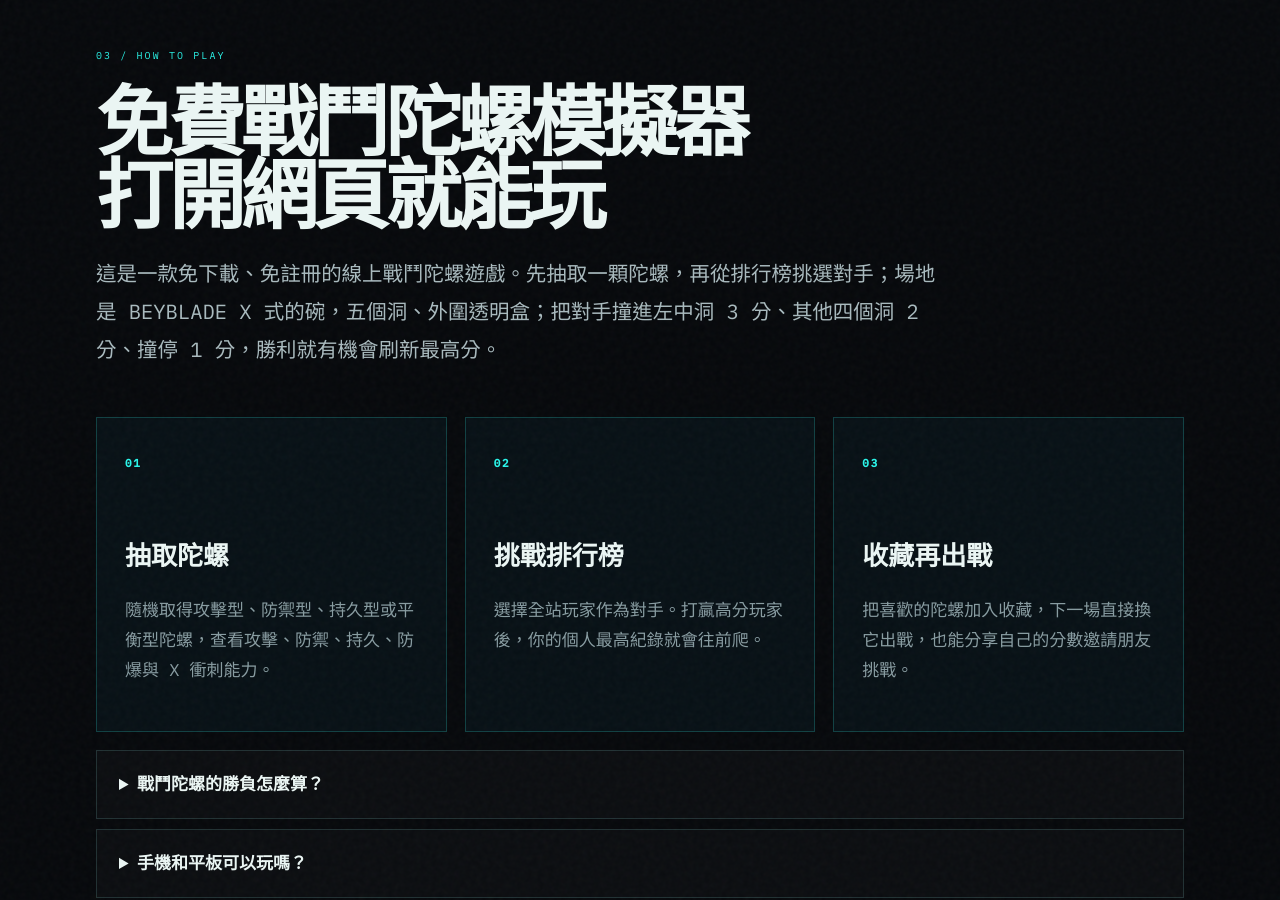
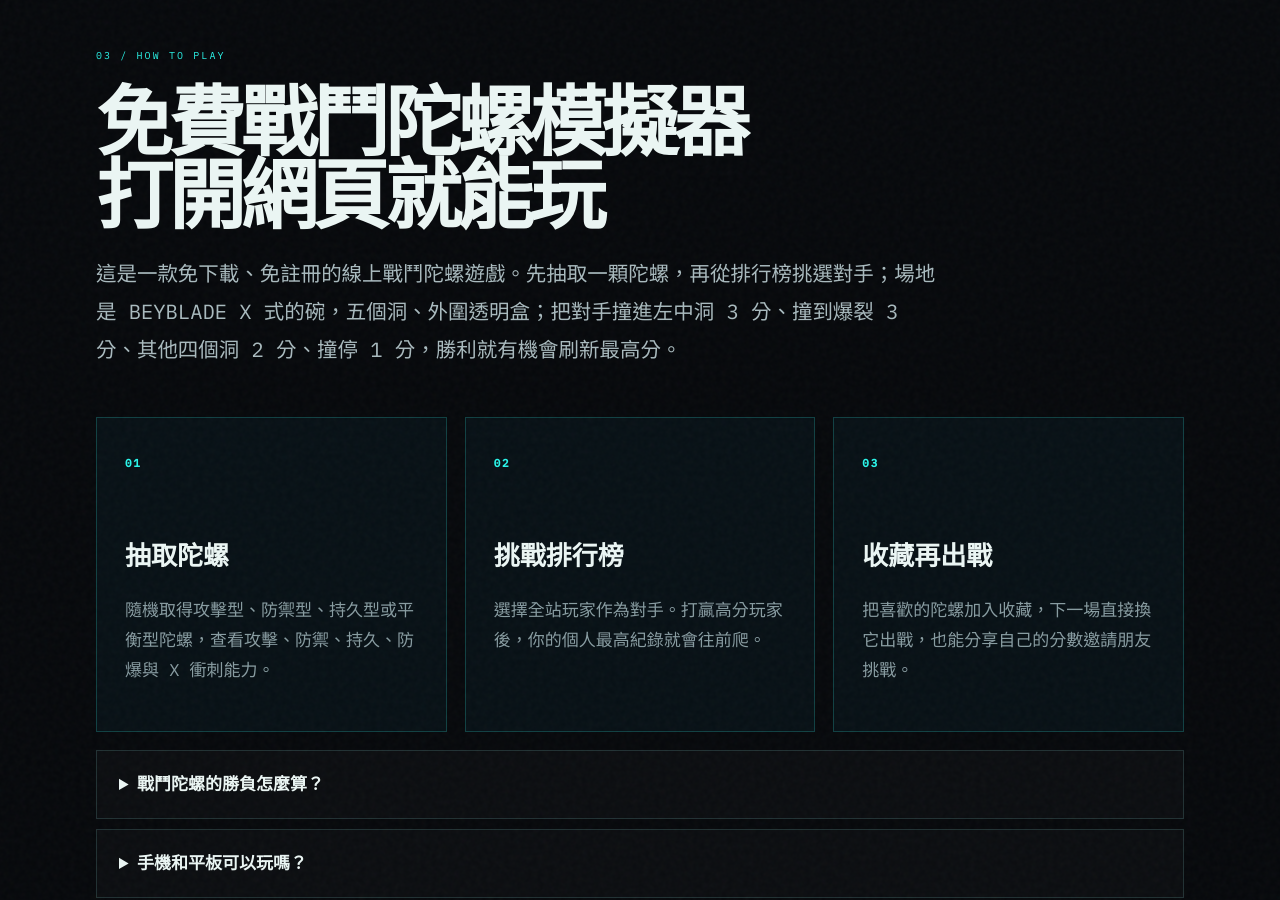
Before and after one commit to coomySF/coomySF.github.io, a Jekyll site: the page built from battle-top.html, in a window 1280 px wide and 900 px high, scrolled down 979 px. Built offline with Jekyll 4.4.1, drawn with Linux system fonts in a browser that asks for light colours; a script that is not in the unit is left out; part of the change alters nothing that is shown.

Commit message:
feat: burst finish (+3)
Burst is back as a finish: attack + X Dash pressure against the defender's
防爆 / defense / stamina. A burst ends the match immediately for 3 points.
Animation phase: victim shakes and swells, then blows apart with sparks and
a "+3 BURST" float; the attacker settles mid-stadium. Copy and FAQ updated.

Co-Authored-By: Claude Fable 5.1 <noreply@anthropic.com>
Claude-Session: https://claude.ai/code/session_01HK57JHMnFbwhVsurtocmVF

```diff
--- a/assets/js/battle-top.js
+++ b/assets/js/battle-top.js
@@ -385,8 +385,14 @@
 
   // 場地規則：撞進左上 / 左下 / 右上 / 右下洞 2 分、左中洞 3 分、把對手撞停 1 分；外圍透明盒會把陀螺彈回來，沒有「撞出場」
   // 一場是一連串事件：被撞進洞的還有機會彈回場內，所以分數會累加；有齒輪固軸的可以咬上藍色齒緣（X 軌道）衝刺再撞
-  const FINISH_POINTS = { 'pocket-top': 2, 'pocket-mid': 3, 'pocket-bottom': 2, 'pocket-right-top': 2, 'pocket-right-bottom': 2, spin: 1 };
-  const FINISH_LABELS = { 'pocket-top': '左上洞', 'pocket-mid': '左中洞', 'pocket-bottom': '左下洞', 'pocket-right-top': '右上洞', 'pocket-right-bottom': '右下洞', spin: '撞停' };
+  const FINISH_POINTS = { 'pocket-top': 2, 'pocket-mid': 3, 'pocket-bottom': 2, 'pocket-right-top': 2, 'pocket-right-bottom': 2, burst: 3, spin: 1 };
+  const FINISH_LABELS = { 'pocket-top': '左上洞', 'pocket-mid': '左中洞', 'pocket-bottom': '左下洞', 'pocket-right-top': '右上洞', 'pocket-right-bottom': '右下洞', burst: '爆裂', spin: '撞停' };
+  // 爆裂：攻擊 + X 衝刺壓過對方的防爆，陀螺當場散開，+3 且比賽結束
+  function burstChance(attacker, defender) {
+    const pressure = (attacker.stats.attack * .48 + attacker.stats.xdash * .22) * (1 + typeEdge(attacker, defender) * .7);
+    const resistance = defender.stats.burst * .72 + defender.stats.defense * .18 + defender.stats.stamina * .1;
+    return clamp(.015, .3, .06 + (pressure - resistance) / 230);
+  }
   const SIDE_POCKETS = ['pocket-top', 'pocket-bottom', 'pocket-right-top', 'pocket-right-bottom'];
   function pickPocket(attacker) {
     const midWeight = clamp(.12, .4, .16 + attacker.stats.xdash / 300);
@@ -416,11 +422,19 @@
       if (onRail) events.push({ type: 'rail', rider: railSide, impact });
       const boost = victim => (onRail && victim !== railSide ? 1.6 : 1);
       const rolls = [
-        { victim: 'enemy', margin: chance.enemy * boost('enemy') - Math.random() },
-        { victim: 'player', margin: chance.player * boost('player') - Math.random() }
+        { victim: 'enemy', kind: 'pocket', margin: chance.enemy * boost('enemy') - Math.random() },
+        { victim: 'player', kind: 'pocket', margin: chance.player * boost('player') - Math.random() },
+        { victim: 'enemy', kind: 'burst', margin: burstChance(player, enemy) * boost('enemy') - Math.random() },
+        { victim: 'player', kind: 'burst', margin: burstChance(enemy, player) * boost('player') - Math.random() }
       ].filter(item => item.margin > 0).sort((a, b) => b.margin - a.margin);
       if (!rolls.length) { events.push({ type: 'clash', impact }); continue; }
       const victim = rolls[0].victim, attacker = victim === 'player' ? 'enemy' : 'player';
+      if (rolls[0].kind === 'burst') {
+        points[attacker] += FINISH_POINTS.burst;
+        events.push({ type: 'burst', victim, attacker, points: FINISH_POINTS.burst, label: FINISH_LABELS.burst, impact });
+        ended = true;
+        continue;
+      }
       const pocket = pickPocket(sides[attacker]);
       const escaped = Math.random() < escapeChance(sides[victim]);
       points[attacker] += FINISH_POINTS[pocket];
@@ -436,7 +450,7 @@
     const last = events[events.length - 1];
     const playerWon = points.player !== points.enemy ? points.player > points.enemy : last.attacker === 'player';
     const playerWinChance = clamp(.12, .88, (1 + chance.enemy + spin.player / 120) / (2 + chance.player + chance.enemy + (spin.player + spin.enemy) / 120));
-    return { playerWon, events, playerPoints: points.player, enemyPoints: points.enemy, outcome: last.type === 'spin' ? 'spin' : last.pocket, finishPoints: last.points, finishLabel: last.label, railSide, playerWinChance, typeEdge: typeEdge(player, enemy) };
+    return { playerWon, events, playerPoints: points.player, enemyPoints: points.enemy, outcome: last.type === 'pocket' ? last.pocket : last.type, finishPoints: last.points, finishLabel: last.label, railSide, playerWinChance, typeEdge: typeEdge(player, enemy) };
   }
 
   function polarPoints(count, outer, inner) {
@@ -856,6 +870,7 @@
     const story = (model?.events || []).filter(event => event.type !== 'clash').map(event => {
       if (event.type === 'rail') return `${who(event.rider)}咬上藍色齒緣沿軌道衝刺`;
       if (event.type === 'pocket') return `${who(event.attacker)}把${who(event.victim)}撞進${event.label} +${event.points}${event.escaped ? `，${who(event.victim)}又彈了出來` : ''}`;
+      if (event.type === 'burst') return `${who(event.attacker)}把${who(event.victim)}撞到爆裂 +${event.points}`;
       return `${who(event.victim)}被撞停，${who(event.attacker)} +${event.points}`;
     }).join('；');
     const outcomeCopy = `${story}。你 ${model?.playerPoints ?? 0}：對手 ${model?.enemyPoints ?? 0}。`;
@@ -987,6 +1002,11 @@
         if (last?.kind !== 'rail') phases.push({ kind: 'chaos', dur: 1250, index: chaosCount++, clash: true });
         phases.push({ kind: 'pocket', dur: 1150, event });
         if (event.escaped) phases.push({ kind: 'escape', dur: 700, event });
+        return;
+      }
+      if (event.type === 'burst') {
+        if (last?.kind !== 'rail') phases.push({ kind: 'chaos', dur: 1250, index: chaosCount++, clash: true });
+        phases.push({ kind: 'burst', dur: 1200, event });
         return;
       }
       if (event.type === 'spin') { phases.push({ kind: 'chaos', dur: 1000, index: chaosCount++ }); phases.push({ kind: 'spin', dur: 1100, event }); }
@@ -1030,6 +1050,7 @@
         victim.pocketed = false; els.status.textContent = 'BOUNCED BACK';
       }
       if (current.kind === 'spin') els.status.textContent = 'SPIN FINISH';
+      if (current.kind === 'burst') { current.blown = false; els.status.textContent = 'BURST FINISH'; }
     };
     const endPhase = () => {
       if (!current) return;
@@ -1113,6 +1134,28 @@
         victim.scale = lerp(.6, 1, w);
         victim.stage.opacity(lerp(.65, 1, w));
         victim.wobble = 12 * (1 - k);
+      } else if (current.kind === 'burst') {
+        // 爆裂：受害者狂抖、瞬間脹大，然後零件散開（火花四射）、縮小變暗留在原地
+        const event = current.event, victim = actorOf(event.victim), attacker = actorOf(event.attacker);
+        const vx0 = event.victim === 'player' ? from.px : from.ex, vy0 = event.victim === 'player' ? from.py : from.ey;
+        const ax0 = event.attacker === 'player' ? from.px : from.ex, ay0 = event.attacker === 'player' ? from.py : from.ey;
+        const shakePhase = clamp(0, 1, k / .35), blow = clamp(0, 1, (k - .35) / .65);
+        victim.x = vx0 + Math.sin(k * Math.PI * 22) * 9 * (1 - blow);
+        victim.y = vy0 + Math.cos(k * Math.PI * 18) * 6 * (1 - blow);
+        victim.wobble = 14 + shakePhase * 16;
+        victim.scale = blow ? lerp(1.18, .55, easeOut(blow)) : lerp(1, 1.18, shakePhase);
+        victim.stage.opacity(1 - .7 * blow * blow);
+        attacker.x = lerp(ax0, A.cx + (event.attacker === 'player' ? -40 : 40), easeOut(k));
+        attacker.y = lerp(ay0, A.cy, easeOut(k)) + Math.sin(k * Math.PI) * 12;
+        attacker.wobble = 0;
+        if (blow > 0 && !current.blown) {
+          current.blown = true;
+          burst(victim.x, victim.y, '#ffffff', 1.7); burst(victim.x, victim.y, attacker.top.color, 1.3);
+          lightningStrike(victim.x, victim.y - 10, '#ff8a3d');
+          const floatText = state.scene.impact.text('+3 BURST').font({ family: 'IBM Plex Mono', size: 30, weight: 700 }).fill('#ff8a3d').center(victim.x, victim.y - 40).attr({ 'paint-order': 'stroke', stroke: '#03080d', 'stroke-width': 6 });
+          floatText.animate(1100).ease('>').dy(-70).opacity(0).after(() => floatText.remove());
+          playCue('impact'); playCue('fire'); setTimeout(() => playCue('zap'), 90); shake(420);
+        }
       } else if (current.kind === 'spin') {
         const event = current.event, loser = actorOf(event.victim), winner = actorOf(event.attacker);
         spinFactor[event.victim] = Math.max(.025, 1 - k);
--- a/battle-top.html
+++ b/battle-top.html
@@ -18,7 +18,7 @@ keywords:
   - 想法變產品
   - MVP 快速上線
 ---
-<link rel="stylesheet" href="{{ '/assets/css/battle-top.css' | relative_url }}?v=20260906-2">
+<link rel="stylesheet" href="{{ '/assets/css/battle-top.css' | relative_url }}?v=20260906-3">
 <script>document.documentElement.classList.add('battle-top-page');</script>
 <script type="application/ld+json">
 {
@@ -47,7 +47,7 @@ keywords:
   "@type": "FAQPage",
   "mainEntity": [
     {"@type":"Question","name":"這個戰鬥陀螺模擬器怎麼玩？","acceptedAnswer":{"@type":"Answer","text":"選擇頭像和暱稱後進入競技場，抽一顆陀螺、挑選排行榜對手，再按下戰鬥開始。勝利後可以刷新自己的最高分。"}},
-    {"@type":"Question","name":"戰鬥陀螺的勝負怎麼計算？","acceptedAnswer":{"@type":"Answer","text":"場地是 BEYBLADE X 式的碗，左上、左中、左下、右上、右下共五個洞，外圍有透明盒不會撞出場。把對手撞進左中洞得 3 分、其他四個洞得 2 分、把對手撞停得 1 分。模擬器綜合攻擊、防禦、持久、防爆、X 衝刺與類型特性計算，再加入少量隨機變化。"}},
+    {"@type":"Question","name":"戰鬥陀螺的勝負怎麼計算？","acceptedAnswer":{"@type":"Answer","text":"場地是 BEYBLADE X 式的碗，左上、左中、左下、右上、右下共五個洞，外圍有透明盒不會撞出場。把對手撞進左中洞得 3 分、撞到爆裂得 3 分、其他四個洞得 2 分、把對手撞停得 1 分。模擬器綜合攻擊、防禦、持久、防爆、X 衝刺與類型特性計算，再加入少量隨機變化。"}},
     {"@type":"Question","name":"需要下載或註冊嗎？","acceptedAnswer":{"@type":"Answer","text":"不用下載，也不用註冊。使用手機、平板或電腦瀏覽器打開網頁就能免費玩。"}}
   ]
 }
@@ -161,7 +161,7 @@ keywords:
         <button class="action-button action-button--collection" id="collection-picker-button" type="button">強化陀螺</button>
       </div>
       <div class="launch-countdown" id="launch-countdown" aria-live="assertive" aria-atomic="true"></div>
-      <p class="arena-rules">左中洞 <b>+3</b> · 其他四個洞 <b>+2</b> · 撞停 <b>+1</b> · 進洞可能彈回來，分數累加 · 齒輪固軸會咬上藍線衝刺</p>
+      <p class="arena-rules">左中洞 <b>+3</b> · 爆裂 <b>+3</b> · 其他四個洞 <b>+2</b> · 撞停 <b>+1</b> · 進洞可能彈回來，分數累加 · 齒輪固軸會咬上藍線衝刺</p>
       <div class="arena-hud" aria-hidden="true">
         <span>STADIUM // X</span>
         <span id="arena-status">AWAITING CORE</span>
@@ -220,7 +220,7 @@ keywords:
       <div class="product-parts" id="top-parts"><span class="part-chip"><small>上蓋<i>Blade</i></small><strong>—</strong></span><span class="part-chip"><small>軸心<i>Ratchet</i></small><strong>—</strong></span><span class="part-chip"><small>固軸<i>Bit</i></small><strong>—</strong></span></div>
       <div class="stat-grid" id="stat-grid"></div>
       <p class="core-skill"><span>PRODUCT CHARACTER</span><strong id="top-skill">——</strong></p>
-      <p class="product-source">攻擊、防禦、持久、防爆、X 衝刺與類型相剋會共同決定對手被撞進哪個洞、或先被撞停：左上、左下、右上、右下洞 2 分、左中洞 3 分、撞停 1 分；被撞進洞的還有機會彈回場內，一場的分數會累加；有齒輪固軸的陀螺會咬上藍色齒緣沿軌道衝刺。每次碰撞另含少量隨機。數值依官方商品特性轉換為遊戲模擬值，並非官方戰力或實測勝率。非官方同人模擬器；商品名稱與圖片 © TOMY。</p>
+      <p class="product-source">攻擊、防禦、持久、防爆、X 衝刺與類型相剋會共同決定對手被撞進哪個洞、或先被撞停：左上、左下、右上、右下洞 2 分、左中洞 3 分、爆裂 3 分、撞停 1 分；被撞進洞的還有機會彈回場內，一場的分數會累加；有齒輪固軸的陀螺會咬上藍色齒緣沿軌道衝刺。每次碰撞另含少量隨機。數值依官方商品特性轉換為遊戲模擬值，並非官方戰力或實測勝率。非官方同人模擬器；商品名稱與圖片 © TOMY。</p>
     </article>
 
     <div class="battle-collection-picker" id="battle-collection-picker" role="dialog" aria-modal="true" aria-labelledby="collection-picker-title" hidden>
@@ -335,14 +335,14 @@ keywords:
   <section class="battle-guide" aria-labelledby="battle-guide-title">
     <p class="section-index">03 / HOW TO PLAY</p>
     <h2 id="battle-guide-title">免費戰鬥陀螺模擬器<br>打開網頁就能玩</h2>
-    <p class="battle-guide__lead">這是一款免下載、免註冊的線上戰鬥陀螺遊戲。先抽取一顆陀螺，再從排行榜挑選對手；場地是 BEYBLADE X 式的碗，五個洞、外圍透明盒；把對手撞進左中洞 3 分、其他四個洞 2 分、撞停 1 分，勝利就有機會刷新最高分。</p>
+    <p class="battle-guide__lead">這是一款免下載、免註冊的線上戰鬥陀螺遊戲。先抽取一顆陀螺，再從排行榜挑選對手；場地是 BEYBLADE X 式的碗，五個洞、外圍透明盒；把對手撞進左中洞 3 分、撞到爆裂 3 分、其他四個洞 2 分、撞停 1 分，勝利就有機會刷新最高分。</p>
     <div class="battle-guide__grid">
       <article><span>01</span><h3>抽取陀螺</h3><p>隨機取得攻擊型、防禦型、持久型或平衡型陀螺，查看攻擊、防禦、持久、防爆與 X 衝刺能力。</p></article>
       <article><span>02</span><h3>挑戰排行榜</h3><p>選擇全站玩家作為對手。打贏高分玩家後，你的個人最高紀錄就會往前爬。</p></article>
       <article><span>03</span><h3>收藏再出戰</h3><p>把喜歡的陀螺加入收藏，下一場直接換它出戰，也能分享自己的分數邀請朋友挑戰。</p></article>
     </div>
     <div class="battle-guide__faq">
-      <details><summary>戰鬥陀螺的勝負怎麼算？</summary><p>撞進左中洞 3 分、左上、左下、右上、右下洞 2 分、把對手撞停 1 分；被撞進洞的還有機會彈回場內，所以一場會累加好幾次得分，總分高的贏。有齒輪固軸（Gear、Accel、Rush）的陀螺會咬上藍色齒緣沿軌道衝刺，那一撞更容易把對手撞進洞。攻擊、防禦、持久、防爆、X 衝刺和類型特性都會影響結果，另外保留少量隨機變化。</p></details>
+      <details><summary>戰鬥陀螺的勝負怎麼算？</summary><p>撞進左中洞 3 分、撞到爆裂 3 分、左上、左下、右上、右下洞 2 分、把對手撞停 1 分；被撞進洞的還有機會彈回場內，所以一場會累加好幾次得分，總分高的贏。有齒輪固軸（Gear、Accel、Rush）的陀螺會咬上藍色齒緣沿軌道衝刺，那一撞更容易把對手撞進洞。攻擊、防禦、持久、防爆、X 衝刺和類型特性都會影響結果，另外保留少量隨機變化。</p></details>
       <details><summary>手機和平板可以玩嗎？</summary><p>可以。遊戲以手機和平板操作為主，不需要安裝 App，使用瀏覽器打開就能玩。</p></details>
       <details><summary>這是官方戰鬥陀螺遊戲嗎？</summary><p>不是。本頁是個人製作的非官方同人模擬器，遊戲能力值是依商品特性轉換的模擬數據，並非官方戰力或實測勝率。</p></details>
     </div>
@@ -362,4 +362,4 @@ keywords:
 <script>window.BATTLE_TOP_SCORE_ENDPOINT = {{ site.battle_top_score_endpoint | default: '' | jsonify }};</script>
 <script>window.BATTLE_TOP_SUPABASE_URL = {{ site.battle_top_supabase_url | default: '' | jsonify }};</script>
 <script>window.BATTLE_TOP_SUPABASE_PUBLISHABLE_KEY = {{ site.battle_top_supabase_publishable_key | default: '' | jsonify }};</script>
-<script src="{{ '/assets/js/battle-top.js' | relative_url }}?v=20260906-2" defer></script>
+<script src="{{ '/assets/js/battle-top.js' | relative_url }}?v=20260906-3" defer></script>
```
